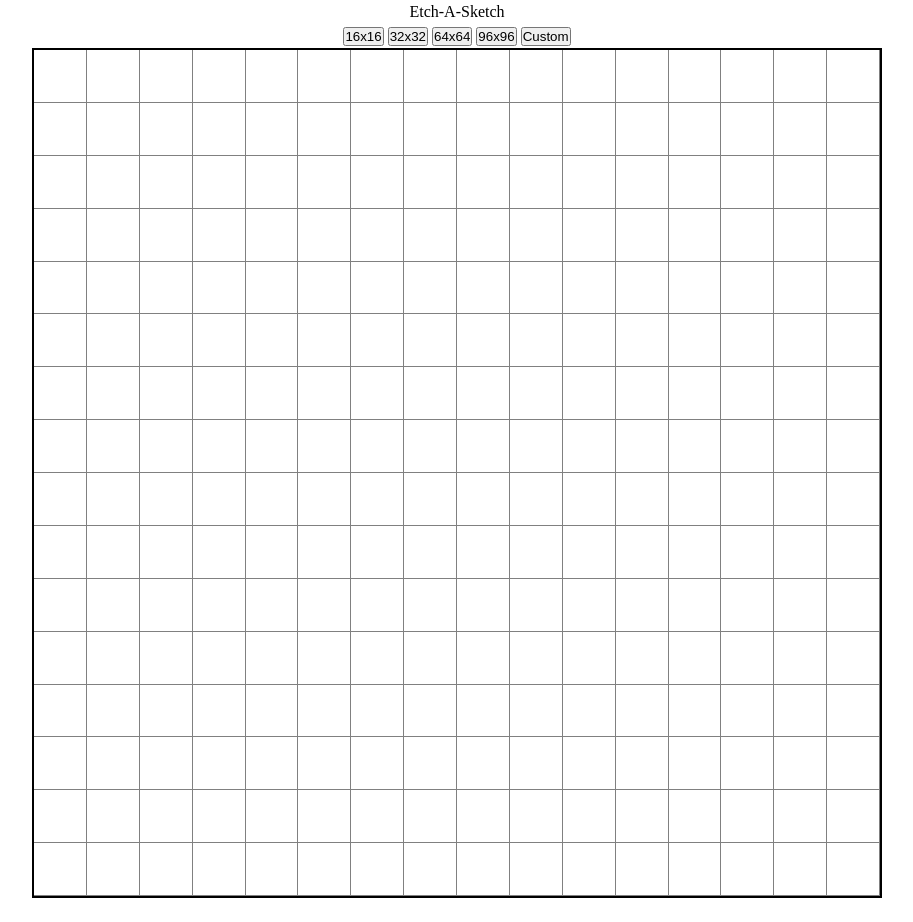
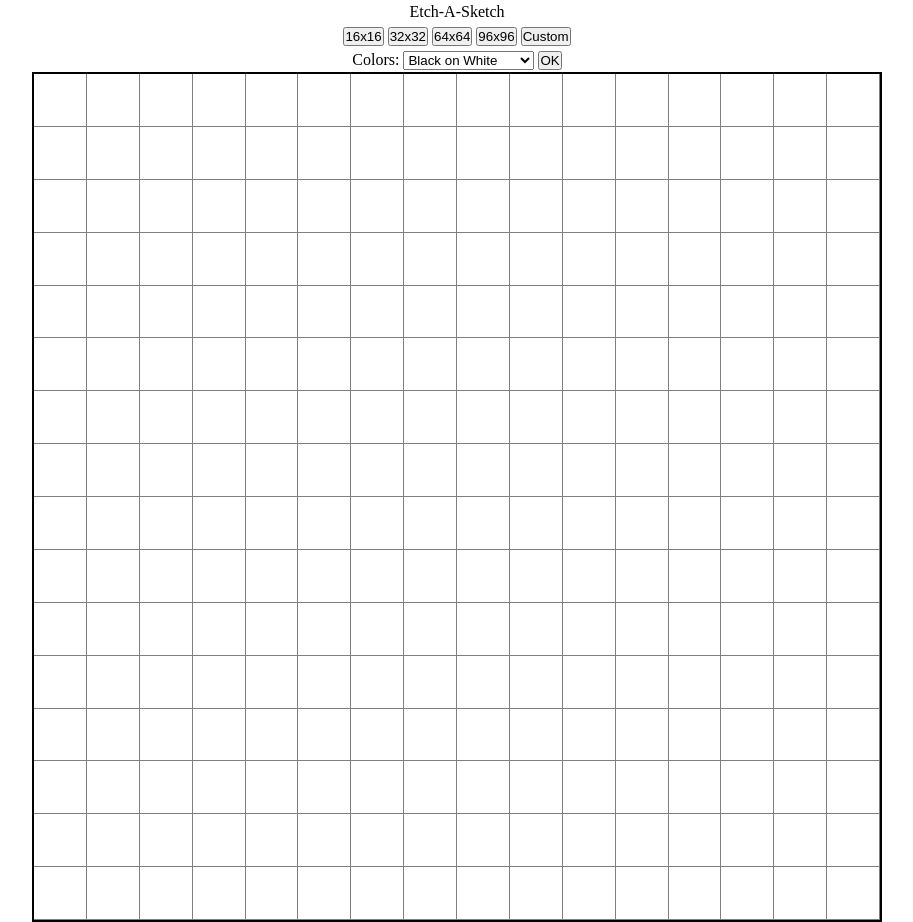
Before and after one commit to devken0/etch-a-sketcheroo, a plain HTML site: page index.html in a window 1280 px wide. Shown: the whole page, without its empty margins (183-1096 px from the left). Before the commit the page ends 898 px from the top, so only its background shows below. Drawn offline with Linux system fonts and the light colour scheme.

Commit message:
Add mode selection

```diff
--- a/index.html
+++ b/index.html
@@ -16,6 +16,14 @@
     <button id="96x96" class="preset">96x96</button>
     <button id="new-grid">Custom</button>
   </div>
+  <div class="container">
+    <label for="mode-selection">Colors: </label>
+    <select name="mode-selection" id="mode-selection">
+      <option value="black-on-white">Black on White</option>
+      <option value="rainbow-on-white">Rainbow on White</option>
+    </select>
+    <input type="submit" value="OK">
+  </div>
   <div id="grid-container"></div>
   <script src="script.js"></script>
 </body>
```
